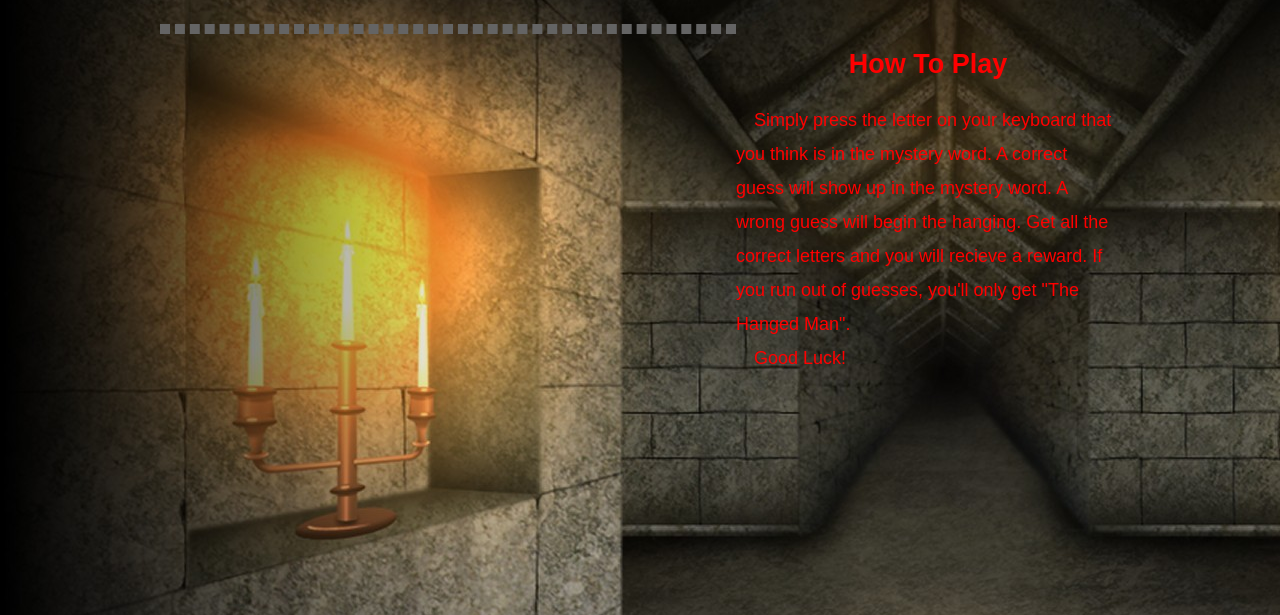
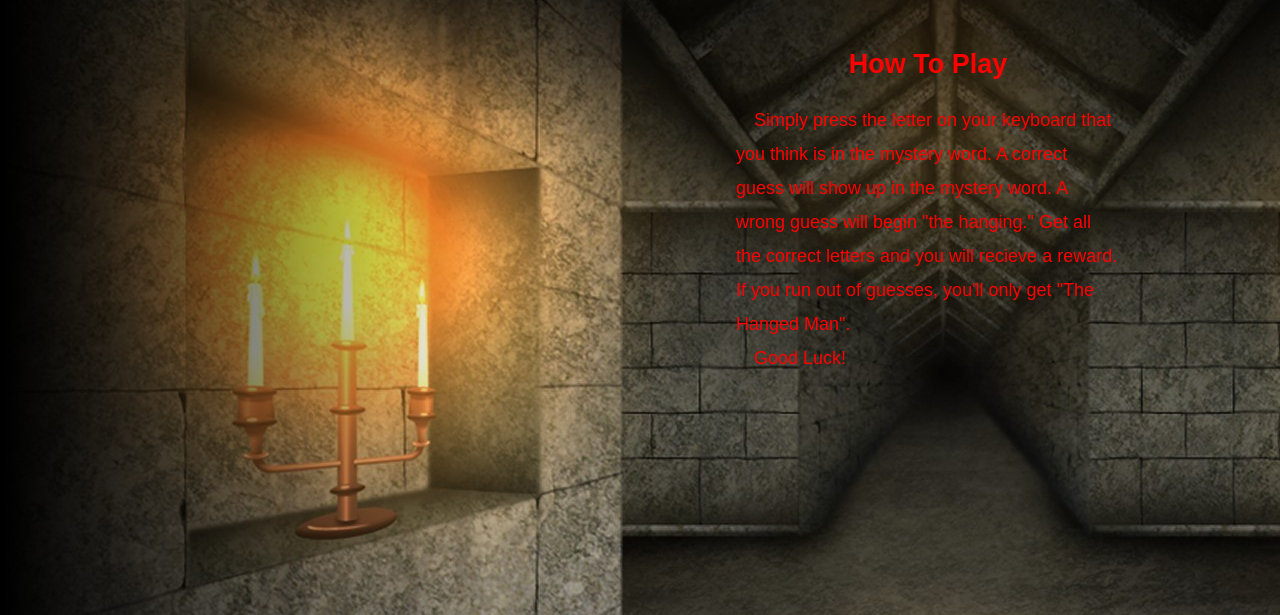
Before and after one commit to Havamere/week-3-game, a PHP site: page / in a window 1280 px wide. Shown: the part 116-731 px from the top of the page. Run offline with PHP 8.4, Linux system fonts and the light colour scheme; some web fonts are replaced.

Commit message:
Made several more spacial adjustments to the sections, added a section for the mystery word, and started javascript.

```diff
--- a/assets/css/style.css
+++ b/assets/css/style.css
@@ -87,6 +87,7 @@ h6 {
     float: right;
     width: 40%;
     height: auto;
+    max-height: 600px;
 }
 .main-section h2 {
     color: red;
@@ -94,13 +95,21 @@ h6 {
 }
 .main-section p {
     color: red;
+    max-height: 480px;
 }
 
-.sidebar {
+.game-section {
     float: left;
     width: 60%;
     height: auto;
-    border: 5px dashed #646464;
+    max-height: 550px;
+}
+
+.mystery-word {
+    float: left;
+    clear: both;
+    width: 100%;
+    text-align: center;
 }
 
     /*Footer*/
--- a/index.html
+++ b/index.html
@@ -5,6 +5,7 @@
 	<link rel="stylesheet" type="text/css" href="assets/css/reset.css">
 	<link rel="stylesheet" type="text/css" href="assets/css/style.css">
 	<link href='https://fonts.googleapis.com/css?family=Simonetta:400,900' rel='stylesheet' type='text/css'>
+	<script type="text/javascript" href="/assests/javascript/game.js"></script>
 	<meta name="viewport" content="width=device-width, initial-scale=1">
 </head>
 <body>
@@ -18,10 +19,14 @@
 			<div id="main-container" class="container">
 				<section class="main-section">
 					<h2>How To Play</h2>
-					<p>&emsp;Simply press the letter on your keyboard that you think is in the mystery word.  A correct guess will show up in the mystery word.  A wrong guess will begin the hanging.  Get all the correct letters and you will recieve a reward.  If you run out of guesses, you'll only get "The Hanged Man".<br>&emsp;Good Luck!
+					<p>&emsp;Simply press the letter on your keyboard that you think is in the mystery word.  A correct guess will show up in the mystery word.  A wrong guess will begin "the hanging."  Get all the correct letters and you will recieve a reward.  If you run out of guesses, you'll only get "The Hanged Man".
+					<br>&emsp;Good Luck!
 				</section>
-				<section class="sidebar">
-
+				<section class="game-section">
+					<!-- hanging man and reward goes here -->
+				</section>
+				<section class="mystery-word">
+					<!-- mystery word goes here -->
 				</section>
 			</div>
 			<div class="push"></div>
```
Also changed, not shown: assets/javascript/game.js (+14 -0 lines).
